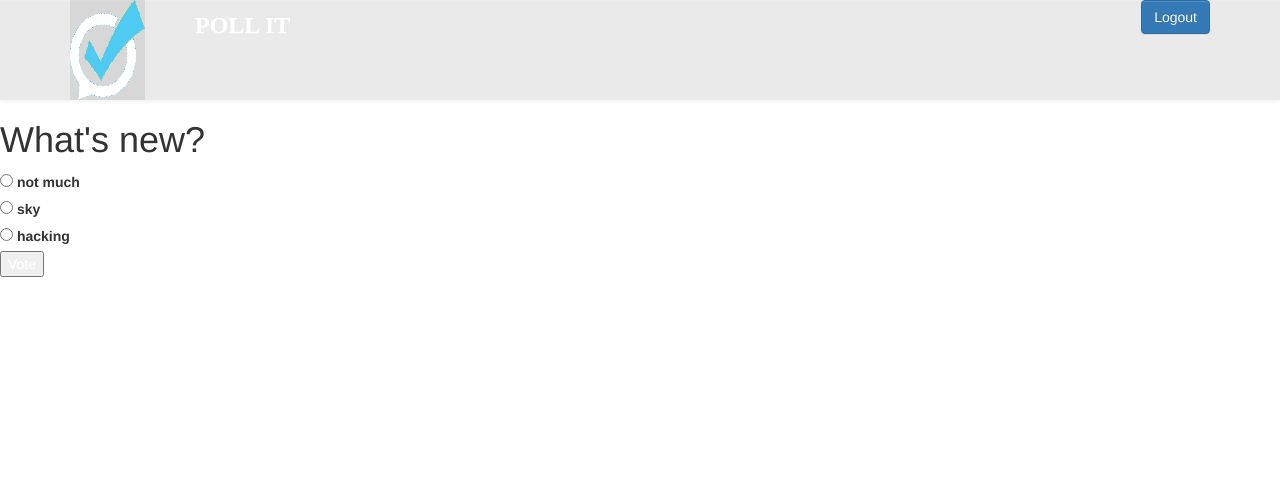
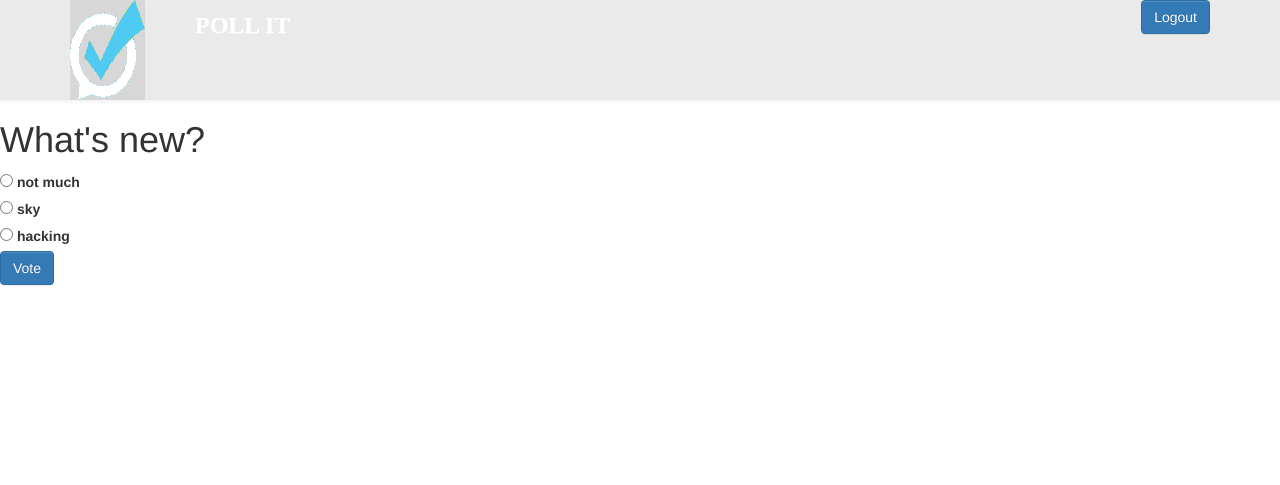
Before and after one commit to ronak5279/mysite, a Django app: page /polls/1/ in a window 1280 px wide. Shown: the top 485 px of the page. Run offline with Django 3.2, Linux system fonts and the light colour scheme; a user stored in the database is signed in; data comes from the database, SQL or seed files in the repository; some libraries are stand-ins or nearby versions.

Commit message:
vote button modified

```diff
--- a/mysite/polls/templates/polls/detail.html
+++ b/mysite/polls/templates/polls/detail.html
@@ -62,7 +62,7 @@
     <input type="radio" name="choice" id="choice{{ forloop.counter }}" value="{{ choice.id }}" />
     <label for="choice{{ forloop.counter }}">{{ choice.choice_text }}</label><br />
 {% endfor %}
-<input type="submit" value="Vote" />
+<input type="submit" value="Vote" class="btn btn-primary"  />
 </form>
 
 
```
